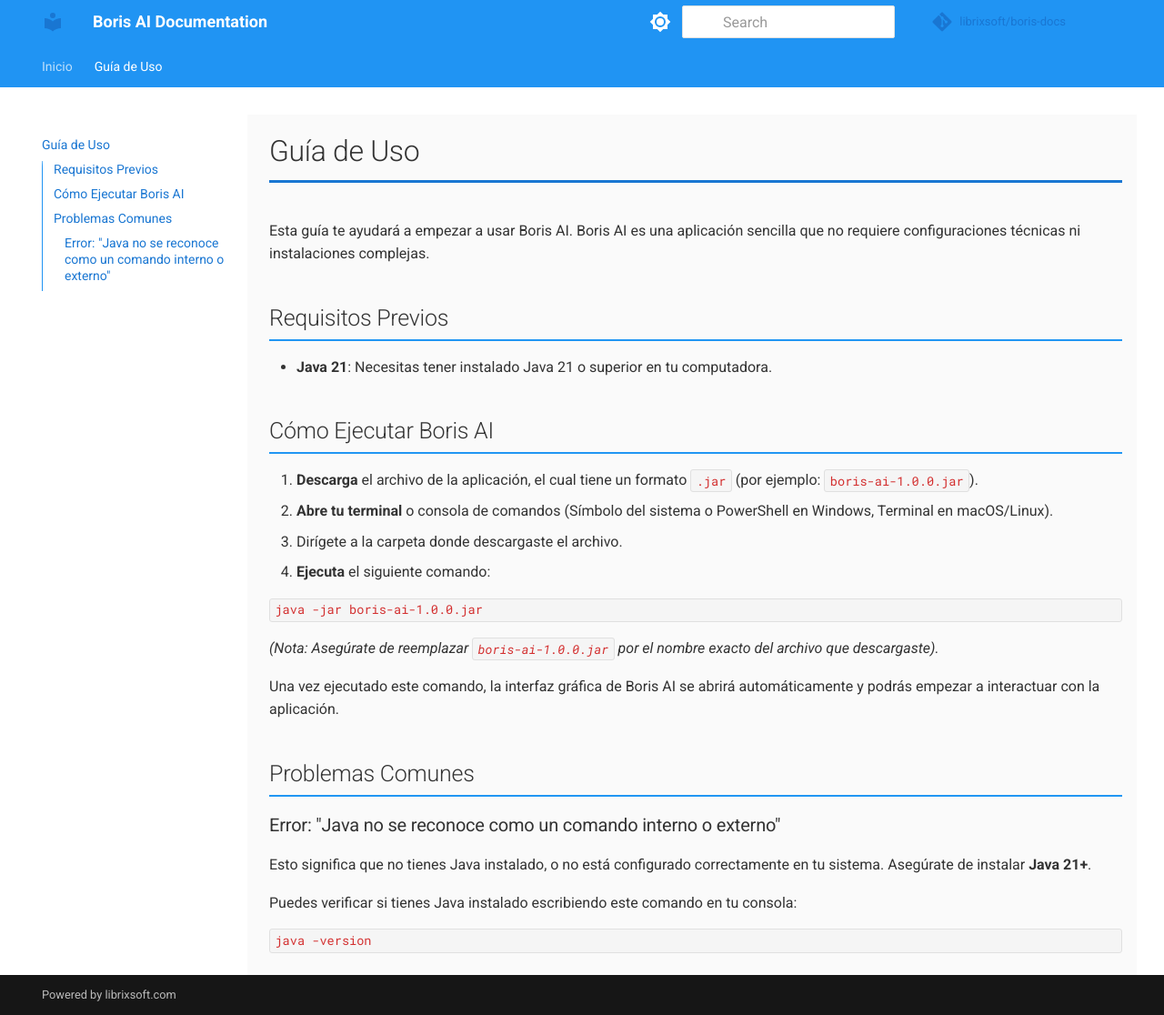
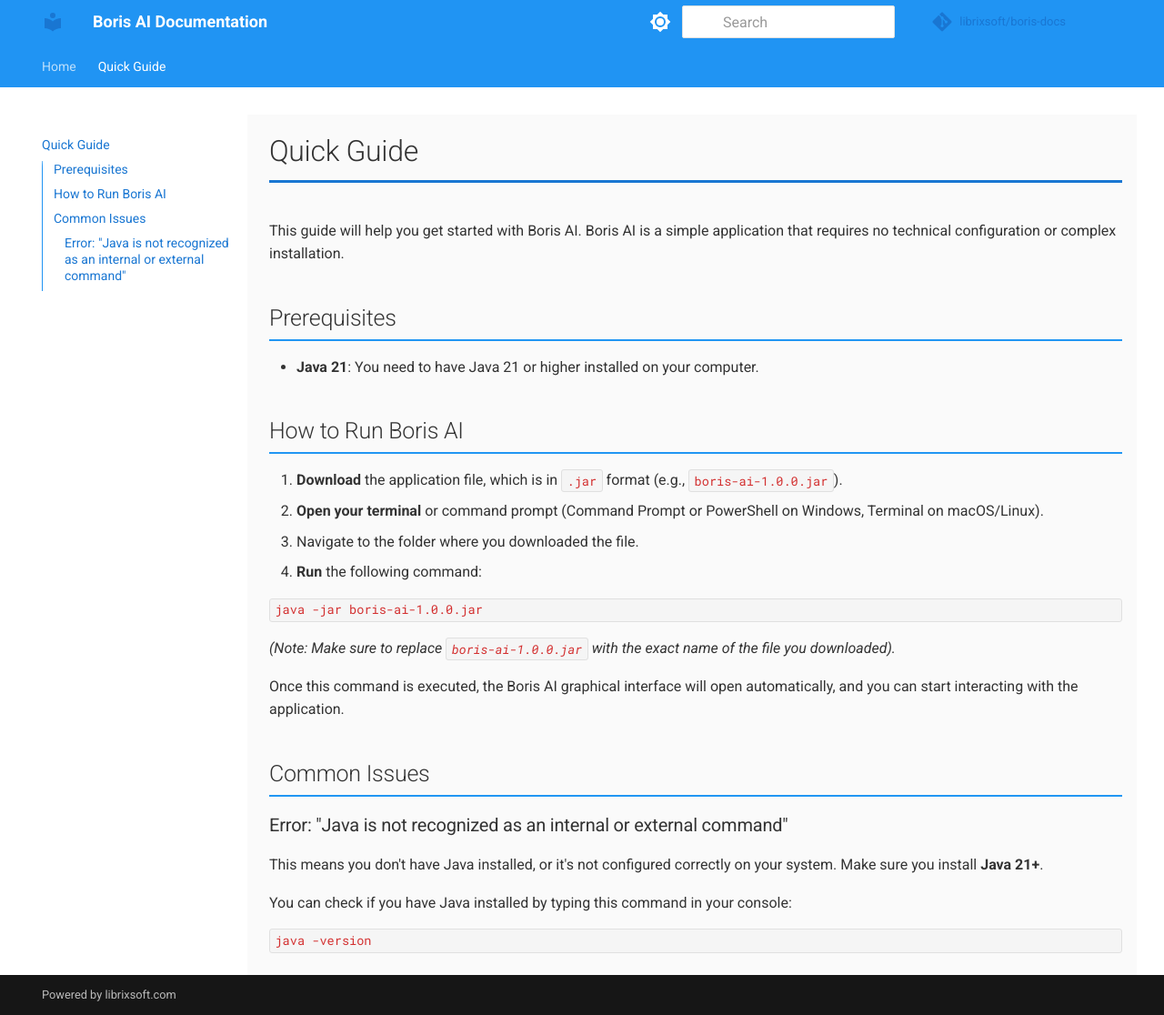
Before and after one commit to librixsoft/boris-docs, an MkDocs documentation site: the page built from docs/guide/installation.md, in a window 1280 px wide and 1116 px high. Shown: the whole window at 91% size. Built offline with MkDocs 1.6.1 and Material for MkDocs 9.7.7, drawn with Linux system fonts in a browser that asks for light colours; comment, search, counter and statistics services are not loaded.

Commit message:
Translate documentation to English

````diff
--- a/docs/guide/installation.md
+++ b/docs/guide/installation.md
@@ -1,33 +1,33 @@
-# Guía de Uso
+# Quick Guide
 
-Esta guía te ayudará a empezar a usar Boris AI. Boris AI es una aplicación sencilla que no requiere configuraciones técnicas ni instalaciones complejas.
+This guide will help you get started with Boris AI. Boris AI is a simple application that requires no technical configuration or complex installation.
 
-## Requisitos Previos
+## Prerequisites
 
-- **Java 21**: Necesitas tener instalado Java 21 o superior en tu computadora.
+- **Java 21**: You need to have Java 21 or higher installed on your computer.
 
-## Cómo Ejecutar Boris AI
+## How to Run Boris AI
 
-1. **Descarga** el archivo de la aplicación, el cual tiene un formato `.jar` (por ejemplo: `boris-ai-1.0.0.jar`).
-2. **Abre tu terminal** o consola de comandos (Símbolo del sistema o PowerShell en Windows, Terminal en macOS/Linux).
-3. Dirígete a la carpeta donde descargaste el archivo.
-4. **Ejecuta** el siguiente comando:
+1. **Download** the application file, which is in `.jar` format (e.g., `boris-ai-1.0.0.jar`).
+2. **Open your terminal** or command prompt (Command Prompt or PowerShell on Windows, Terminal on macOS/Linux).
+3. Navigate to the folder where you downloaded the file.
+4. **Run** the following command:
 
 ```bash
 java -jar boris-ai-1.0.0.jar
 ```
 
-*(Nota: Asegúrate de reemplazar `boris-ai-1.0.0.jar` por el nombre exacto del archivo que descargaste).*
+*(Note: Make sure to replace `boris-ai-1.0.0.jar` with the exact name of the file you downloaded).*
 
-Una vez ejecutado este comando, la interfaz gráfica de Boris AI se abrirá automáticamente y podrás empezar a interactuar con la aplicación.
+Once this command is executed, the Boris AI graphical interface will open automatically, and you can start interacting with the application.
 
-## Problemas Comunes
+## Common Issues
 
-### Error: "Java no se reconoce como un comando interno o externo"
+### Error: "Java is not recognized as an internal or external command"
 
-Esto significa que no tienes Java instalado, o no está configurado correctamente en tu sistema. Asegúrate de instalar **Java 21+**.
+This means you don't have Java installed, or it's not configured correctly on your system. Make sure you install **Java 21+**.
 
-Puedes verificar si tienes Java instalado escribiendo este comando en tu consola:
+You can check if you have Java installed by typing this command in your console:
 ```bash
 java -version
 ```
--- a/mkdocs.yml
+++ b/mkdocs.yml
@@ -34,8 +34,8 @@
 
 # Navigation
 nav:
-  - Inicio: index.md
-  - Guía de Uso: guide/installation.md
+  - Home: index.md
+  - Quick Guide: guide/installation.md
 
 # Extensions
 markdown_extensions:
````
Also changed, not shown: docs/index.md (+4 -4 lines).
